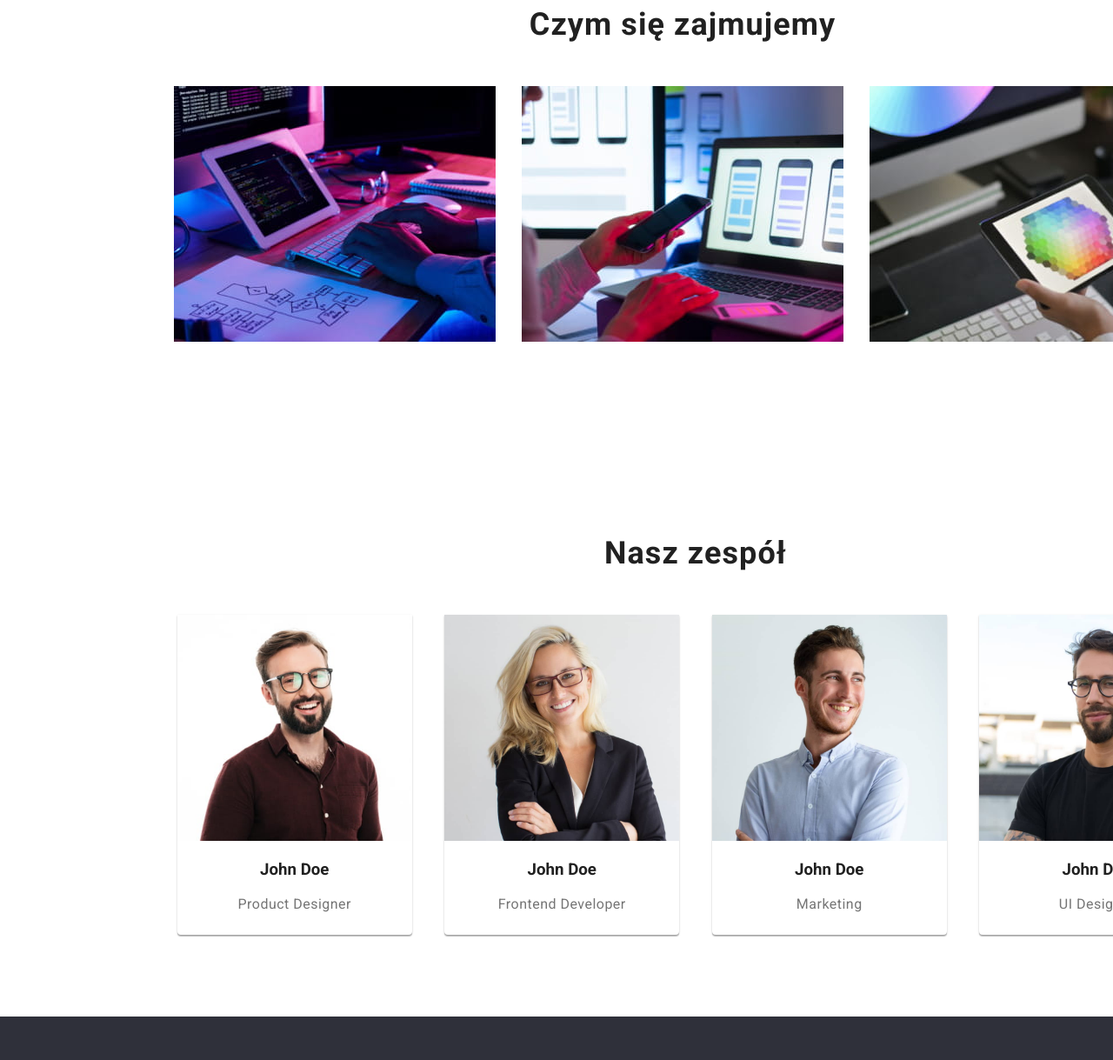
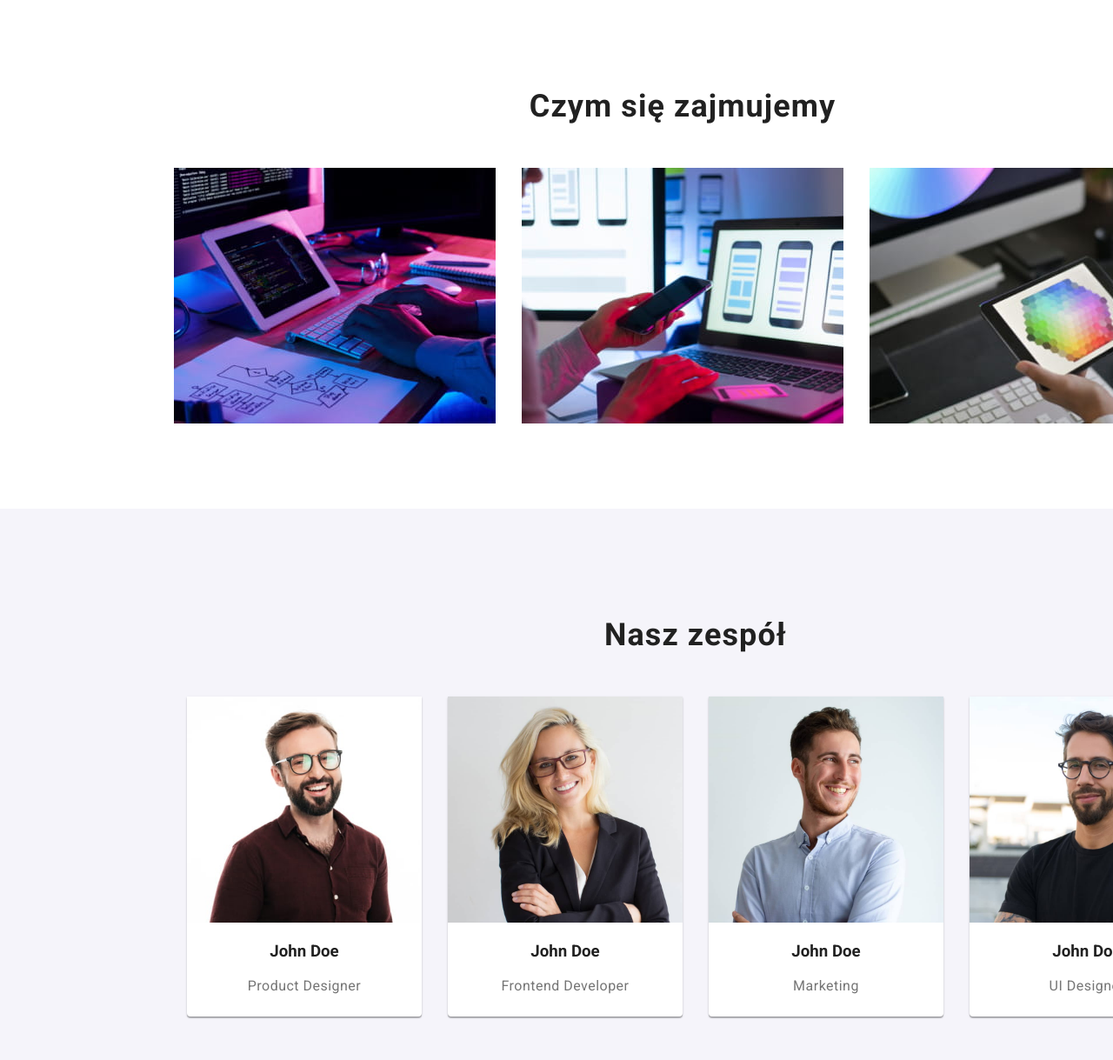
Before and after one commit to Tukkanosk/goit-markup-hw-03, a plain HTML site: page index.html in a window 1280 px wide. Shown: the part 900-2119 px from the top of the page at 87% size. Drawn offline with Linux system fonts and the light colour scheme.

Commit message:
Update #4
Fix backgrounds color and .section's padding.

```diff
--- a/css/style.css
+++ b/css/style.css
@@ -34,6 +34,9 @@ body {
 }
 .section {
   padding: 94px 0 94px 0;
+}
+.section-fix {
+  padding: 0 0 94px 0;
 }
 .secondary-header {
   font-size: 36px;
@@ -73,6 +76,7 @@ body {
 }
 .subpages:hover,
 .name-logo:hover,
+.contact:hover,
 .subpages:focus,
 .name-logo:focus {
   color: #2196f3;
@@ -190,13 +194,15 @@ body {
   text-align: left;
 }
 .crew {
-  width: 1600px;
+  min-width: 1200px;
+  margin: auto;
+  background: #f5f4fa;
 }
 .members {
   padding: 0px;
   margin: 0px;
   display: flex;
-  justify-content: space-around;
+  justify-content: center;
   gap: 30px;
 }
 .members li {
--- a/index.html
+++ b/index.html
@@ -65,6 +65,8 @@
               </p>
             </li>
           </ul>
+          </section>
+          <section class="section-fix">
           <h2 class="secondary-header">Czym się zajmujemy</h2>
           <ul class="engagement">
             <li>
@@ -93,6 +95,8 @@
             </li>
           </ul>
         </section>
+      </div>
+    </div>
         <section class="crew section">
           <h2 class="secondary-header">Nasz zespół</h2>
           <ul class="members">
@@ -138,8 +142,6 @@
             </li>
           </ul>
         </section>
-      </div>
-       </div>
     </main>
     <footer>
       <div class="big-wrap">
```
